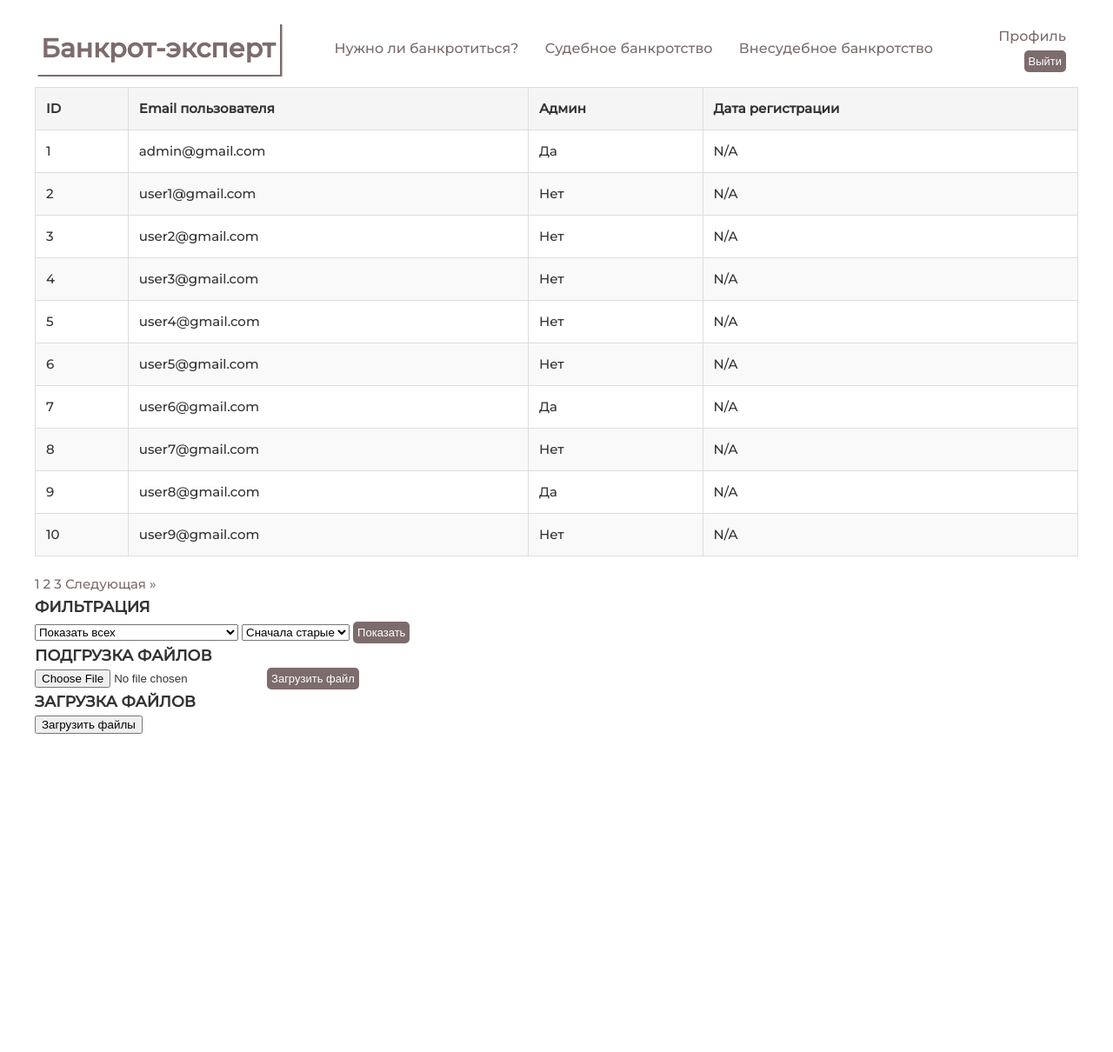
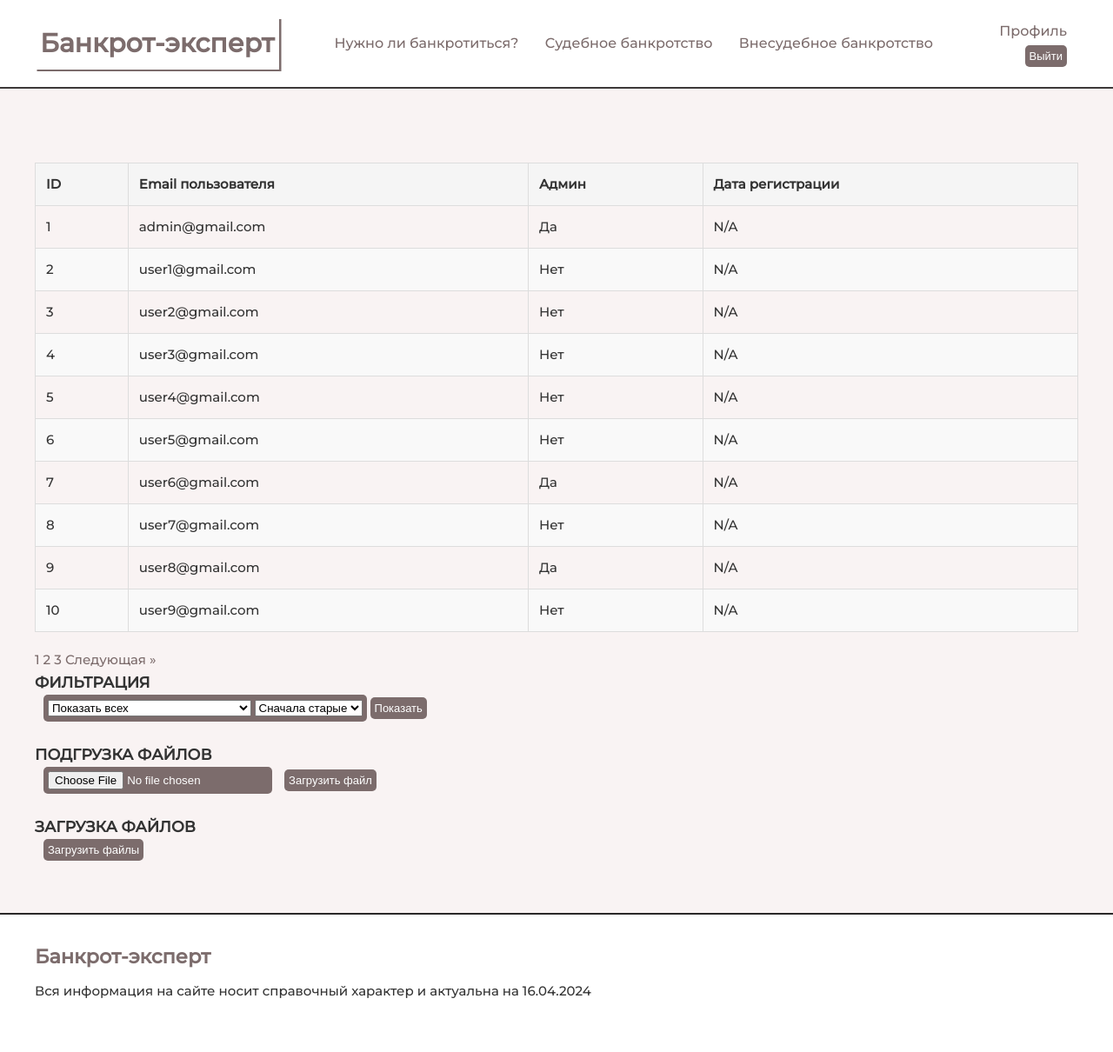
Before and after one commit to makardom/survey, a Flask app: page /admin in a window 1280 px wide. Shown: the whole page at 87% size. Before the commit the page ends 844 px from the top, so only its background shows below. Run offline with Flask 3, Linux system fonts and the light colour scheme; the visitor is signed in with stand-in values (Sample User, id 1); data comes from the database, SQL or seed files in the repository; parts of the project's set-up code (start-up, migrations or seed data) failed here and were passed over; some libraries are stand-ins or nearby versions.

Commit message:
изменение стилей страницы админа

```diff
--- a/app.py
+++ b/app.py
@@ -12,7 +12,7 @@
 
 
 app = Flask(__name__)
-app.config['UPLOAD_FOLDER'] = 'C:/Users/dimak/Desktop/Learning/9sem/project_2/survey/uploads/'
+app.config['UPLOAD_FOLDER'] = './uploads/'
 os.makedirs(app.config['UPLOAD_FOLDER'], exist_ok=True)
 
 app.secret_key = ' key'
--- a/static/css/style.css
+++ b/static/css/style.css
@@ -27,6 +27,9 @@
     border: none;
     border-radius: 5px;
   }
+  input[type="file"] {
+    display: none;
+}
 
 
 /* Container */
@@ -793,6 +796,18 @@
     height: 90px;
 }
 
+.custom-file-upload {
+    display: inline-block;
+    margin-left: 10px;
+    font-size: 13px;
+    padding: 5px;
+    color: #fff;
+    background-color: rgb(124, 108, 108);
+    cursor: pointer;
+    border: none;
+    border-radius: 5px;
+}
+
 /*для работы корзины*/
 .minus,
 .plus{
@@ -825,6 +840,7 @@
 }
 
 
+
 /*для страницы товара*/
  /**/
 
--- a/templates/admin.html
+++ b/templates/admin.html
@@ -10,7 +10,7 @@
     </head>
 
     <body>
-        <header class="header">
+        <header class="header__group">
             <div class="container">
                 <div class="header__inner">
                     <div class="logo">
@@ -34,8 +34,8 @@
                 </div>
             </div>
         </header>
-
-        <main class="main" style="margin-top: 100px;">
+        <section class="section">
+        <main class="main" style="margin-top: 40px;">
             <div class="container">
                 <table class="admin-table">
                     <thead>
@@ -86,6 +86,7 @@
                     <h3>ФИЛЬТРАЦИЯ</h3>
                     <div class="filter-button">
                         <form action="{{ url_for('admin') }}" method="get">
+                        <label class="custom-file-upload">
                             <select name="filter">
                                 <option value="all" {% if request.args.get('filter') == 'all' or request.args.get('filter') is none %}selected{% endif %}>Показать всех</option>
                                 <option value="admin" {% if request.args.get('filter') == 'admin' %}selected{% endif %}>Показать администраторов</option>
@@ -95,30 +96,48 @@
                                 <option value="asc" {% if request.args.get('sort') == 'asc' %}selected{% endif %}>Сначала старые</option>
                                 <option value="desc" {% if request.args.get('sort') == 'desc' %}selected{% endif %}>Сначала новые</option>
                             </select>
+                        </label>
                             <button type="submit" style="margin-top: 3px; font-size: 13px; padding: 5px; color: #fff; background-color: rgb(124, 108, 108); cursor: pointer; border: none; border-radius: 5px;">Показать</button>
                         </form>
                     </div>
                 </div>
-
+                <br>
                 <div class="upload-section">
                     <h3>ПОДГРУЗКА ФАЙЛОВ</h3>
                     <div class="upload-file">
                         <form action="{{ url_for('upload_file') }}" method="post" enctype="multipart/form-data">
-                            <input type="file" name="file" accept=".csv, .xlsx, .txt" style="display: inline-block;">
+                            <label class="custom-file-upload">
+                                <input type="file" name="file" accept=".csv, .xlsx, .txt" style="display: inline-block;">
+                            </label>
                             <button type="submit" style="display: inline-block; margin-left: 10px; font-size: 13px; padding: 5px; color: #fff; background-color: rgb(124, 108, 108); cursor: pointer; border: none; border-radius: 5px;">Загрузить файл</button>
                         </form>
                     </div>
                 </div>
-
+                <br>
                 <div class="load-section">
                     <h3>ЗАГРУЗКА ФАЙЛОВ</h3>
                     <div class="file-list">
-                        <button id="load-files" style="margin-bottom: 10px;">Загрузить файлы</button>
+                        <button id="load-files" style="display: inline-block; margin-left: 10px; font-size: 13px; padding: 5px; color: #fff; background-color: rgb(124, 108, 108); cursor: pointer; border: none; border-radius: 5px;">Загрузить файлы</button>
                         <ul id="file-list">
                             <!-- Список файлов будет загружен сюда -->
                         </ul>
                     </div>
                 </div>
+            </div>
+        </main>
+        </section>
+
+        <footer class="small__section" id="contacts">
+            <div class="container">
+                <div class="small__inner">
+                    <div class="small__text">
+                        <a class="logo_link" href="../" data-scroll="#main"><h2>Банкрот-эксперт</h2></a>
+                    </div>
+                </div>
+                <div class="small__text__form">Вся информация на сайте носит справочный характер и актуальна на 16.04.2024</div>
+            </div>
+        </footer> <!--MAKED-->
+
 
                 <script>
                 document.getElementById('load-files').addEventListener('click', function() {
@@ -139,7 +158,6 @@
                         .catch(error => console.error('Error loading files:', error));
                 });
                 </script>
-            </div>
-        </main>
+
     </body>
 </html>
```
Also changed, not shown: 1 other file.
